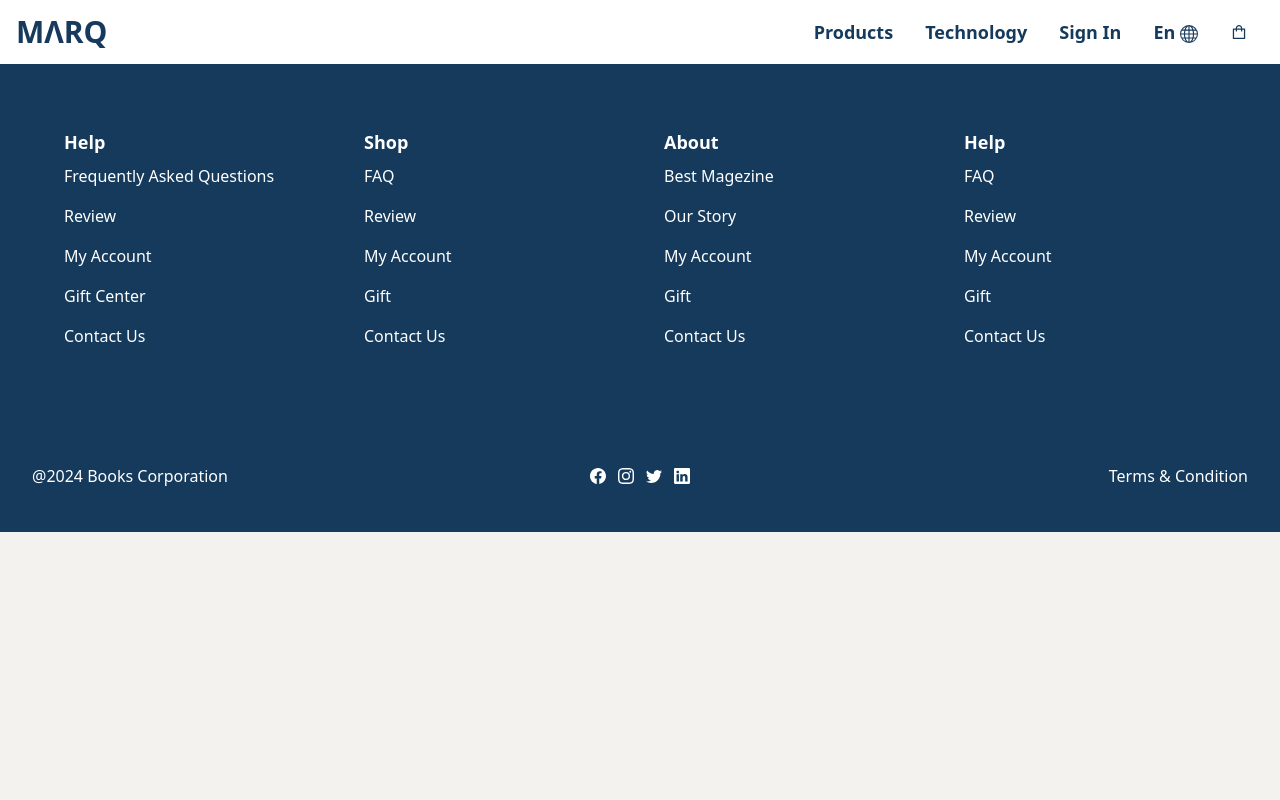
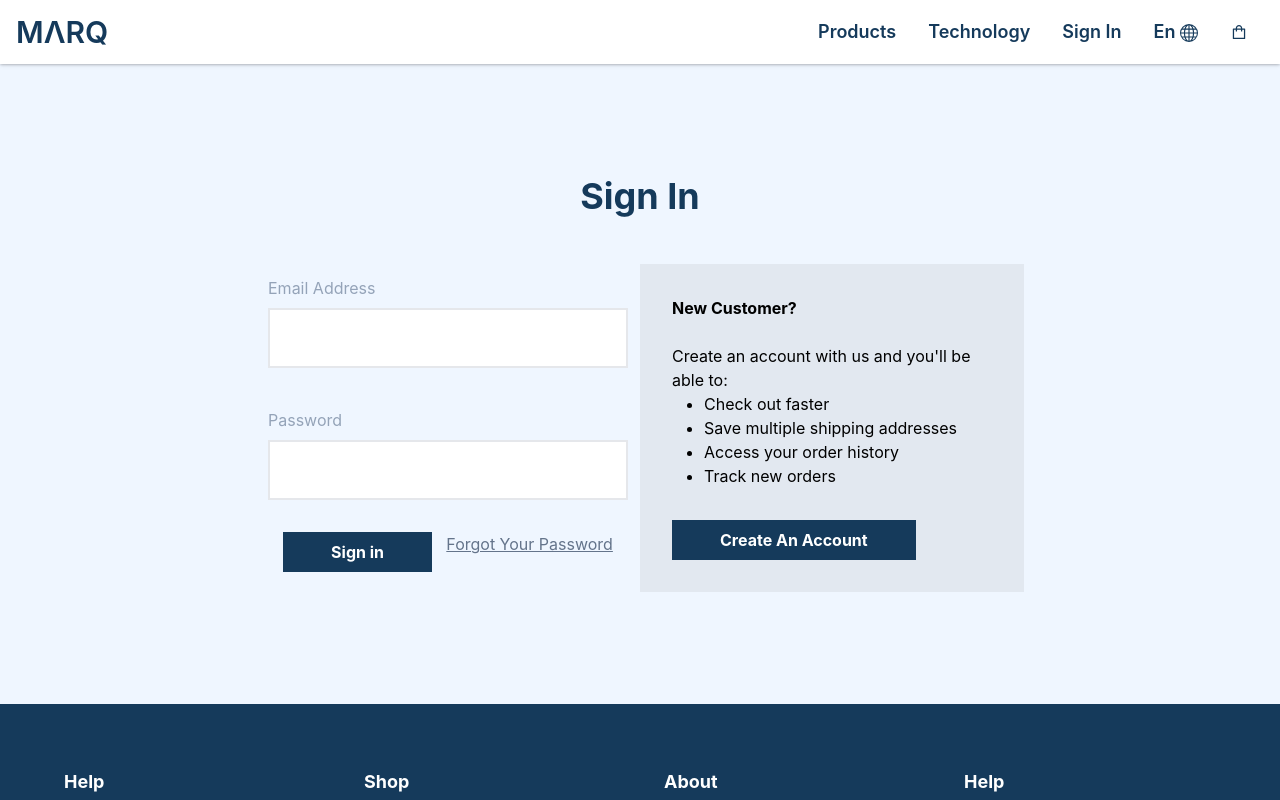
Before and after one commit to omhardaha/templates, a React (Create React App) app in the folder book-shop/: page /sign-in in a window 1280 px wide. Shown: the top 800 px of the page. Built offline with nearby package versions, Linux system fonts and the light colour scheme.

Commit message:
feat(sign-in): add signin page

```diff
--- a/book-shop/src/App.js
+++ b/book-shop/src/App.js
@@ -9,6 +9,7 @@ import {
 } from "react-router-dom";
 import Home from "./page/Home";
 import Cart from "./page/Cart";
+import SignIn from "./page/SignIn";
 // import Temp from "./page/Temp";
 
 export default function App() {
@@ -22,6 +23,7 @@ export default function App() {
                 <Routes>
                     <Route path="/" element={<Home />} />
                     <Route path="/cart" element={<Cart />} />
+                    <Route path="/sign-in" element={<SignIn />} />
                     {/* <Route path="/temp" element={<Temp />} /> */}
                 </Routes>
             </BrowserRouter>
--- a/book-shop/src/index.css
+++ b/book-shop/src/index.css
@@ -2,6 +2,7 @@
 @tailwind components;
 @tailwind utilities;
 @import url('https://fonts.googleapis.com/css2?family=Kaushan+Script&display=swap');
+@import url('https://fonts.googleapis.com/css2?family=Inter:wght@100..900&display=swap');
 @import url('https://fonts.googleapis.com/css2?family=Fredericka+the+Great&display=swap');
 @import url('https://fonts.googleapis.com/css2?family=Source+Code+Pro&display=swap');
 body::-webkit-scrollbar {
@@ -22,4 +23,5 @@ body::-webkit-scrollbar {
   body {
 	/* background: var(--bodyBg); */
 	background-color: rgb(243 242 239);
+    font-family: "Inter";
 }
--- a/book-shop/src/page/Cart.jsx
+++ b/book-shop/src/page/Cart.jsx
@@ -1,18 +1,19 @@
 import React from 'react'
 import CART_ITEMS from '../component/cart/CART_ITEMS';
+
 const Cart = () => {
     return (
         <div className=' bg-blue-50 mx-auto text-larq text-lg mt-4'>
 
             {/* Heading  */}
-            <div className='p-4 my-2 mx-auto bg-white w-3/5 text-center text-xl'>
+            <div className='p-4 my-2 md:mx-auto bg-white mx-3 md:w-3/5 text-center text-xl'>
                 <div className=''>
                     <b>Cart</b>
                 </div>
             </div>
 
             {/* Address  */}
-            <div className='p-4 my-2 mx-auto bg-white w-3/5 '>
+            <div className='p-4 my-2 md:mx-auto bg-white mx-3 md:w-3/5 '>
                 <div className='flex justify-between '>
                     <div className=''>
                         Deliver to: <b>Jabalpur - 482002</b>
@@ -24,19 +25,38 @@ const Cart = () => {
             </div>
 
             {/* Items */}
-            <div className='p-5 my-1 mx-auto bg-white w-3/5 '>
-                <CART_ITEMS/>
-                <CART_ITEMS/>
-                <CART_ITEMS/>
+            <div className='px-8 pt-8 py-2 md:mx-auto bg-white mx-3 md:w-3/5 '>
+                <CART_ITEMS old_price={100} price={210} qty={4} />
+                <CART_ITEMS old_price={120} price={250} qty={3} />
+                <CART_ITEMS old_price={119} price={270} qty={1} />
             </div>
 
             {/* Price */}
-            <div className='p-4 my-1 mx-auto bg-white w-3/5 '>
-                <div>PRICE</div>
-                <div>MRP</div>
-                <div>Discount</div>
-                <div>Delivery Fee</div>
-                <div>Total Amount</div>
+            <div className='p-4  md:mx-auto bg-white mx-3 md:w-3/5 my-3 text-xl'>
+                <div className='flex justify-between '>
+                    <div className=''>
+                        <div className='my-4'>PRICE:</div>
+                        <div className='my-4'>Discount:</div>
+                        <div className='my-4'>Delivery Fee:</div>
+                        <hr />
+                        <div className='my-4 font-bold'>Total Amount:</div>
+                    </div>
+                    <div>
+                        <div className='my-4'>$400</div>
+                        <div className='my-4'>-$300</div>
+                        <div className='my-4 text-green-600'>Free</div>
+                        <hr />
+                        <div className='my-4 font-bold'>$100</div>
+                    </div>
+                </div>
+                <div className='text-end text-green-600 text-lg' >
+                    You will save $200 on this order.
+                </div>
+                <div className='text-end mt-4'>
+                    <button onClick={() => { alert("Order Placed. ") }} className='bg-larq text-white p-3 rounded-md'>
+                        Place Order
+                    </button>
+                </div>
             </div>
         </div>
     )
--- /dev/null
+++ b/book-shop/src/page/SignIn.jsx
@@ -0,0 +1,51 @@
+import React from 'react'
+
+const SignIn = () => {
+    return (
+        <div className=' my-28'>
+            <div className='text-center text-4xl font-bold text-larq mb-12'>Sign In</div>
+            <div className='md:flex justify-cemter md:w-3/5 mx-auto'>
+
+                <div className='md:w-3/6 p-3'>
+                    <div className='mb-10'>
+                        <label className='block mb-2 text-slate-400' htmlFor="email">Email Address</label>
+                        <input name='email' className='border-2 w-full p-4' type="text" />
+                    </div>
+                    <div className='mb-8'>
+                        <label className='block mb-2 text-slate-400' htmlFor="password">Password</label>
+                        <input name='password' className='border-2 w-full p-4' type="password" />
+                    </div>
+                    <div className='flex justify-around mx-2'>
+                        <button className='font-bold bg-larq px-12 py-2 text-white'>
+                            Sign in
+                        </button>
+                        <a className='text-slate-500 underline decoration-1' href="/">Forgot Your Password</a>
+                    </div>
+                </div>
+
+                <div className='bg-slate-200 md:w-3/6 p-8'>
+                    <div className='font-bold mb-6'>New Customer?</div>
+                    <div className='mb-8'>
+                        <div>
+                            Create an account with us and you'll be able to:
+                            <ul className='list-disc ml-8'>
+                                <li>Check out faster</li>
+                                <li>Save multiple shipping addresses</li>
+                                <li>Access your order history</li>
+                                <li>Track new orders</li>
+                            </ul>
+                        </div>
+                    </div>
+                    <div>
+                    <button className='font-bold bg-larq px-12 py-2 text-white'>
+                            Create An Account
+                        </button>
+                    </div>
+                </div>
+
+            </div>
+        </div>
+    )
+}
+
+export default SignIn
--- a/book-shop/tailwind.config.js
+++ b/book-shop/tailwind.config.js
@@ -8,6 +8,9 @@ module.exports = {
 				larq2: "#f5f5f5",
 				larq3: "rgb(90, 94, 96)",
 			},
+            fontFamily:{
+                themefont: "value"
+            }
 		},
 	},
 	plugins: [],
```
